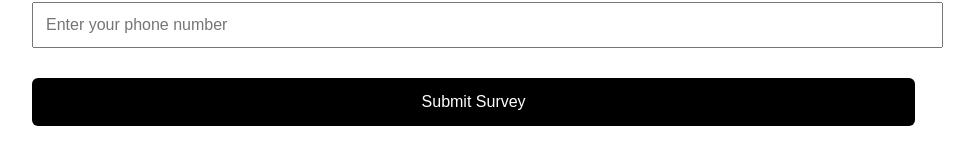
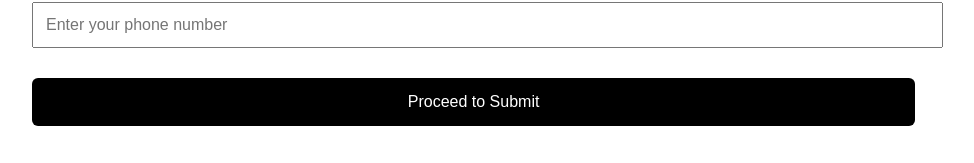
Before and after one commit to 2eyez/Still-home-host-survey, a React (Vite) app in the folder stillhome-survey/: page / in a window 1280 px wide. Shown: the part 1600-1763 px from the top of the page, without its empty margins (8-982 px from the left). Built offline with nearby package versions, Linux system fonts and the light colour scheme.

Commit message:
add professional alert popup

```diff
--- a/stillhome-survey/src/Component/StillHomeHostSurvey.jsx
+++ b/stillhome-survey/src/Component/StillHomeHostSurvey.jsx
@@ -85,7 +85,7 @@ Client Phone: ${form.phone || ""}
     )}`;
 
     alert(
-      `${form.businessName} you have successfully submitted. You will be added to our WhatsApp community for more updates on Still Homes`
+      `${form.businessName} Your data has been successfully collected and sent to your WhatsApp. Please click OK, then send the message via WhatsApp. You will be added to our WhatsApp community to receive updates`
     );
 
     setSubmitted(true);
@@ -331,7 +331,7 @@ Client Phone: ${form.phone || ""}
           borderRadius: "6px",
         }}
       >
-        {submitted ? "Submitted" : "Submit Survey"}
+        {submitted ? "Data collected" : "Proceed to Submit"}
       </button>
     </div>
   );
```
